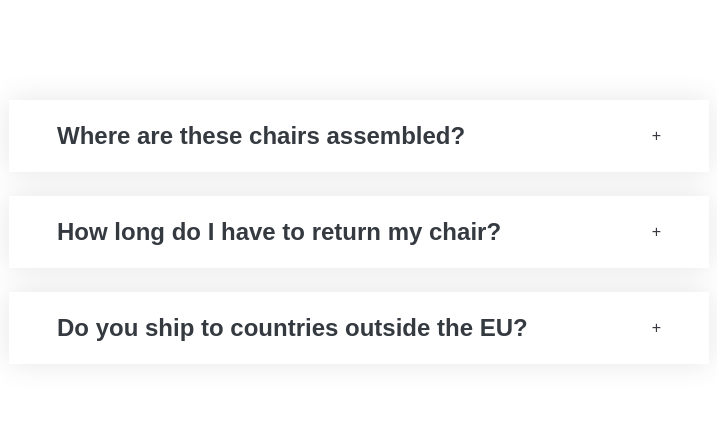
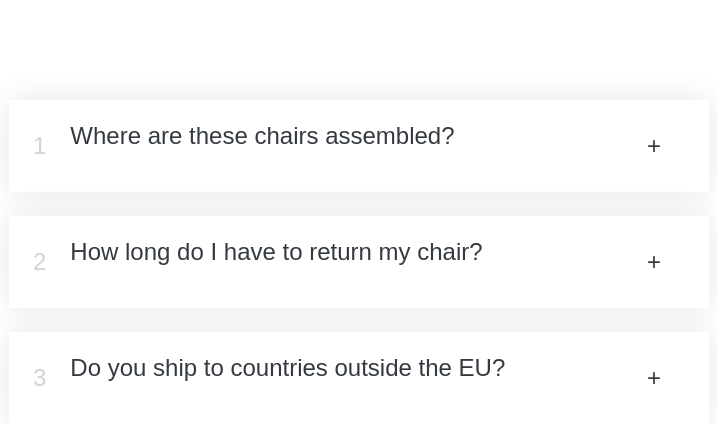
Before and after one commit to rehmeee/React-practice-projects, a React (Create React App) app in the folder simple-accordin-app/: page / in a window 1280 px wide. Shown: the top 424 px of the page, without its empty margins (281-998 px from the left). Built offline with nearby package versions, Linux system fonts and the light colour scheme.

Commit message:
all done working properly

```diff
--- a/simple-accordin-app/src/App.js
+++ b/simple-accordin-app/src/App.js
@@ -25,7 +25,7 @@ function App() {
   let j = 1;
   return (
     <div className = "accordion">
-     {faqs.map((question) => <Item title={question.title} text = {question.text} key={j++}/>)}
+     {faqs.map((question) => <Item title={question.title} text = {question.text} key={Date.now()} itemNo = {j++}/>)}
     </div>
   );
 }
--- a/simple-accordin-app/src/components/Item.js
+++ b/simple-accordin-app/src/components/Item.js
@@ -1,18 +1,20 @@
 import React, { useState } from 'react'
 
-function Item({title, text,key}) {
+function Item({title, text, itemNo}) {
     const [showAnswer, setshowAnswer] = useState(false);
+    console.log(itemNo);
     function handleClick(){
       setshowAnswer(!showAnswer)
     }
   return (
-    <div className = "item" onClick={handleClick}>
-        <span>{key}</span>
-      <h2>{title}</h2>
-      {showAnswer ? <p>{text}</p>: ""}
-      <span>{showAnswer ? "-" : "+"}</span>
+    <ul className = "item" onClick={handleClick}>
 
-    </div>
+        <li className='number'>{itemNo}</li>
+      <li className="title">{title}
+      <p className='text'>{showAnswer ? `${text}` : ""}</p></li>
+      <li className='icon'>{showAnswer ? "-" : "+"}</li>
+
+    </ul>
   )
 }
 
--- a/simple-accordin-app/src/index.css
+++ b/simple-accordin-app/src/index.css
@@ -32,8 +32,11 @@ body {
   row-gap: 32px;
   align-items: center;
 }
+ul {
+  list-style: none;
+}
 
-.number {
+ .number {
   font-size: 24px;
   font-weight: 500;
   color: #ced4da;
@@ -50,7 +53,16 @@ body {
   padding-bottom: 16px;
   line-height: 1.6;
 }
-
+.title{
+  display: flex;
+  flex-direction: column;
+  justify-content: center;
+  gap: 20px;
+}
+.text{
+  font-size: medium;
+}
+/*
 .content-box ul {
   color: #868e96;
   margin-left: 16px;
@@ -62,11 +74,11 @@ body {
 }
 
 /* OPEN STATE */
-.open {
+/* .open {
   border-top: 4px solid #087f5b;
 }
 
 .open .number,
 .open .text {
-  color: #087f5b;
-}
+  color: #087f5b; */
+ /* */
```
